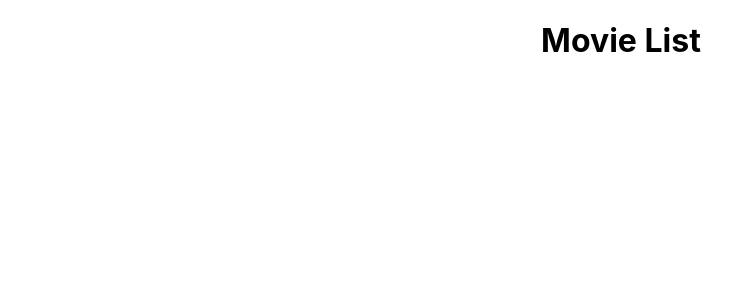
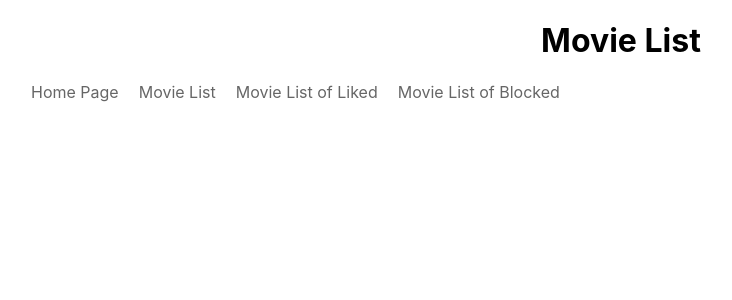
Before and after one commit to deminiBun/build_movie_app, a React (Create React App) app in the folder movie_app/: page / in a window 1280 px wide. Shown: the top 300 px of the page, without its empty margins (19-751 px from the left). Built offline with nearby package versions, Linux system fonts and the light colour scheme.

Commit message:
add navigation bar

```diff
--- a/movie_app/package.json
+++ b/movie_app/package.json
@@ -8,6 +8,7 @@
     "@testing-library/user-event": "^13.5.0",
     "react": "^18.2.0",
     "react-dom": "^18.2.0",
+    "react-router-dom": "^6.4.1",
     "react-scripts": "5.0.1",
     "web-vitals": "^2.1.4"
   },
--- a/movie_app/src/App.css
+++ b/movie_app/src/App.css
@@ -36,3 +36,18 @@
     transform: rotate(360deg);
   }
 }
+
+a {
+  text-decoration: none;
+  color: #666;
+}
+
+.navigation ul {
+  text-align: left;
+}
+
+.navigation ul li {
+  display:inline-block;
+  margin-left: 10px;
+  margin-right: 10px;
+}
--- a/movie_app/src/App.js
+++ b/movie_app/src/App.js
@@ -1,11 +1,22 @@
 import logo from "./logo.svg";
 import "./App.css";
+import { BrowserRouter as Router , Route, Link} from 'react-router-dom'
 
 function App() {
   return (
-    <div className='App'>
-      <h1>Movie List</h1>
-    </div>
+    <Router>
+      <div className='App'>
+        <h1>Movie List</h1>
+        <div className="navigation">
+          <ul>
+            <li><Link to="/home">Home Page</Link></li>
+            <li><Link to="/movie">Movie List</Link></li>
+            <li><Link to="/liked">Movie List of Liked</Link></li>
+            <li><Link to="/blocked">Movie List of Blocked</Link></li>
+          </ul>
+        </div>
+      </div>
+    </Router>
   );
 }
 
```
Also changed, not shown: 1 other file (tests, documents, lock files or other folders).
